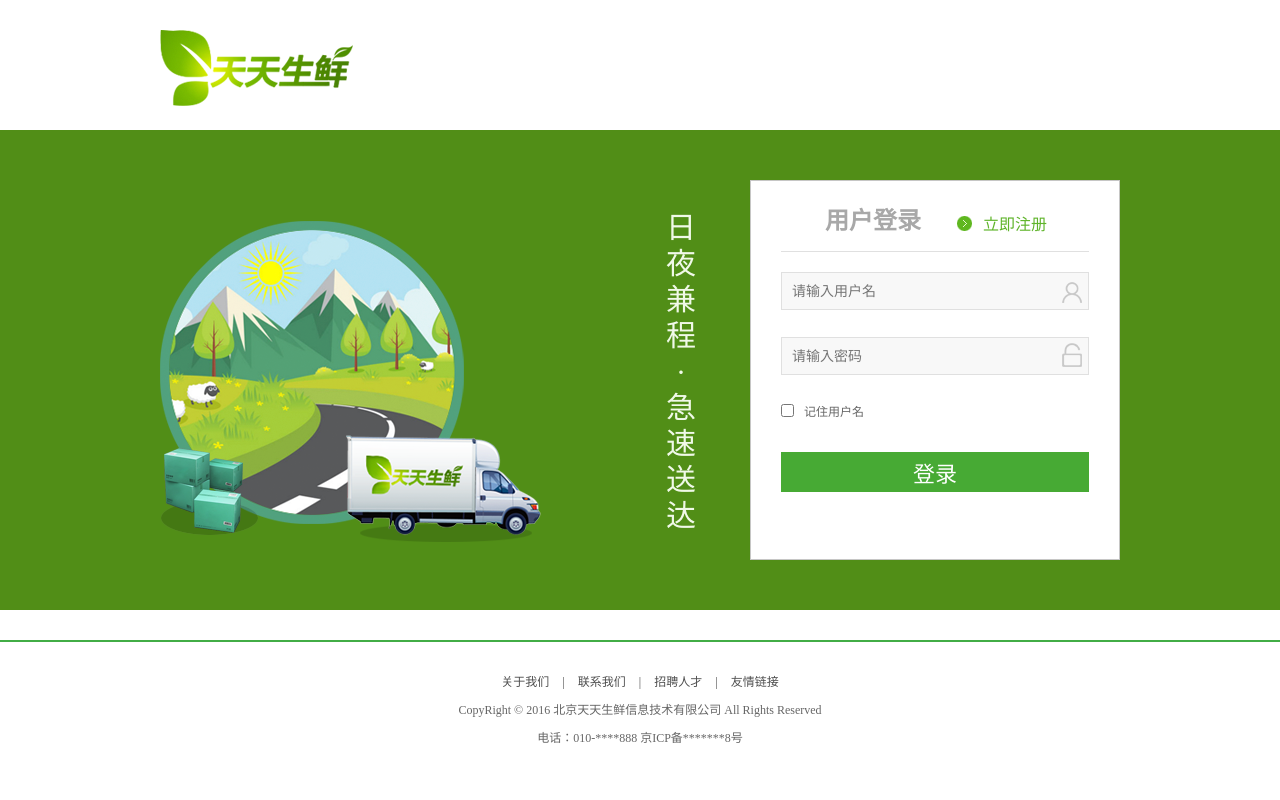
After one commit to Baiyujun520/my_second_project, a Django app: page /user/login in a window 1280 px wide. The commit adds this page. Run offline with Django 3.2, Linux system fonts and the light colour scheme; parts of the project's set-up code (start-up, migrations or seed data) failed here and were passed over.

Commit message:
注册和登录功能实现

```diff
--- a/dailyfresh/apps/user/urls.py
+++ b/dailyfresh/apps/user/urls.py
@@ -1,6 +1,9 @@
 from django.conf.urls import url
-from user.views import RegisterView
+from user.views import RegisterView, ActiveView, LoginView, LogoutView
 
 urlpatterns = [
-    url(r'^register$', RegisterView.as_view(), name='register')  # 注册
+    url(r'^register$', RegisterView.as_view(), name='register'),  # 注册
+    url(r'^active/(?P<token>.*)$', ActiveView.as_view(), name='active'),  # 激活
+    url(r'^login$', LoginView.as_view(), name='login'),  # 登录
+    url(r'logout', LogoutView.as_view(), name='logout'),  # 退出
 ]
--- a/dailyfresh/apps/user/views.py
+++ b/dailyfresh/apps/user/views.py
@@ -1,9 +1,12 @@
 from django.shortcuts import render, redirect
+from django.contrib.auth import authenticate, login, logout
+from django.http import HttpResponse
 from django.conf import settings
 from django.views.generic import View
 from itsdangerous import TimedJSONWebSignatureSerializer as Serializer
 from django.core.urlresolvers import reverse
 from celery_tasks.tasks import send_register_active_email
+from itsdangerous import SignatureExpired
 from user.models import User
 import re
 
@@ -55,6 +58,84 @@ class RegisterView(View):
         token = serializer.dumps(info)
         token = token.decode()
 
-        send_register_active_email(email, username, token)
+        send_register_active_email.delay(email, username, token)
 
         return redirect(reverse('goods:index'))
+
+
+class ActiveView(View):
+    '''用户激活视图'''
+    def get(self, request, token):
+        # 将发来的token信息解码
+        serializer = Serializer(settings.SECRET_KEY, 3600)
+        try:
+            info = serializer.loads(token)
+            # 获取要激活的id
+            user_id = info['confirm']
+
+            # 根据获取到的用户id获取用户信息
+            user = User.objects.get(id=user_id)
+            user.is_active = 1
+            user.save()
+
+            # 激活后返回到登录页面
+            return redirect(reverse('user:login'))
+
+        except SignatureExpired as e:
+            return HttpResponse('连接已失效')
+
+
+class LoginView(View):
+    '''登录'''
+    def get(self, request):
+        '''显示登录页面'''
+        if 'username' in request.COOKIES:
+            username = request.COOKIES.get('username')
+            checked = 'checked'
+        else:
+            username = ''
+            checked = ''
+
+        return render(request, 'login.html', {'username': username, 'checked': checked})
+
+    def post(self, request):
+        # 获取登录时输入的信息
+        username = request.POST.get('username')
+        password = request.POST.get('pwd')
+
+        # 数据校验
+        # 首先验证数据是否完整
+        if not all([username, password]):
+            return render(request, 'login.html', {'errmsg': '您输入的信息不完整'})
+
+        user = authenticate(username=username, password=password)
+        if user is not None:
+            # 用户名和密码正确
+            if user.is_active:
+                # 用户已经激活
+                login(request, user)
+                response = redirect(reverse('goods:index'))
+
+                # 获取是否记住用户名，若选择记住，则设置用户的cookie信息
+                remember = request.POST.get('remember')
+                if remember == 'on':
+                    # 设置cookie信息
+                    response.set_cookie('username', username)
+                else:
+                    response.delete_cookie('username')
+                return response
+            else:
+                # 用户账户未激活
+                return render(request, 'login.html', {'errmsg': '用户账户未激活'})
+        else:
+            # 用户和密码不存在
+            return render(request, 'login.html', {'errmsg': '用户名或密码不正确'})
+
+
+class LogoutView(View):
+    '''退出'''
+    def get(self, request):
+        logout(request)
+
+        # 退出重定向到首页
+        return redirect(reverse('goods:index'))
--- a/dailyfresh/celery_tasks/tasks.py
+++ b/dailyfresh/celery_tasks/tasks.py
@@ -6,7 +6,7 @@ import time
 # 初始化django项目所依赖的环境
 import os
 import django
-os.environ.setdefault('DJANGO_SETTINGS_MODULE', 'dailyFresh.settings')
+os.environ.setdefault('DJANGO_SETTINGS_MODULE', 'dailyfresh.settings')
 django.setup()
 
 # 创建一个celery类
@@ -14,6 +14,7 @@ app = Celery('celery_tasks.tasks', broker='redis://192.168.56.137:6379/10')
 
 
 # 创建发送激活邮件的函数
+@app.task
 def send_register_active_email(to_email, username, token):
     # 发送激活文件
     subject = '天天生鲜欢迎您注册'
--- a/dailyfresh/templates/base.html
+++ b/dailyfresh/templates/base.html
@@ -22,11 +22,11 @@
 				<div {% if user %} class="login_btn fl" {% else %} class="login_info fl"{% endif %}>
 					欢迎您：<em>{{ user.username }}</em>
                     <span>|</span>
-                    <a href="#">退出</a>
+                    <a href="{% url 'user:logout' %}">退出</a>
 				</div>
                 {% else %}
 				<div class="login_btn fl">
-					<a href="#">登录</a>
+					<a href="{% url 'user:login' %}">登录</a>
 					<span>|</span>
 					<a href="{% url 'user:register' %}">注册</a>
 				</div>
--- /dev/null
+++ b/dailyfresh/templates/login.html
@@ -0,0 +1,40 @@
+{% extends 'base.html' %}
+{% load staticfiles %}
+{% block title %}天天生鲜-登录{% endblock title %}
+{% block header_con %}{% endblock header_con %}
+{% block search_bar %}{% endblock search_bar %}
+
+{% block body %}
+<body>
+	<div class="login_top clearfix">
+		<a href="../templates/index.html" class="login_logo"><img src="{% static 'images/logo02.png' %}"></a>
+	</div>
+
+	<div class="login_form_bg">
+		<div class="login_form_wrap clearfix">
+			<div class="login_banner fl"></div>
+			<div class="slogan fl">日夜兼程 · 急速送达</div>
+			<div class="login_form fr">
+				<div class="login_title clearfix">
+					<h1>用户登录</h1>
+					<a href="#">立即注册</a>
+				</div>
+				<div class="form_input">
+					<form method="post">
+                        {% csrf_token %}
+						<input type="text" name="username" class="name_input" placeholder="请输入用户名" value="{{ username }}">
+						<div class="user_error">输入错误</div>
+						<input type="password" name="pwd" class="pass_input" placeholder="请输入密码">
+						<div class="pwd_error">输入错误</div>
+						<div class="more_input clearfix">
+							<input type="checkbox" name="remember" {{ checked }}>
+							<label>记住用户名</label>
+						</div>
+						<input type="submit" name="" value="登录" class="input_submit">
+					</form>
+				</div>
+			</div>
+		</div>
+	</div>
+    {{ errmsg }}
+{% endblock body %}
```
